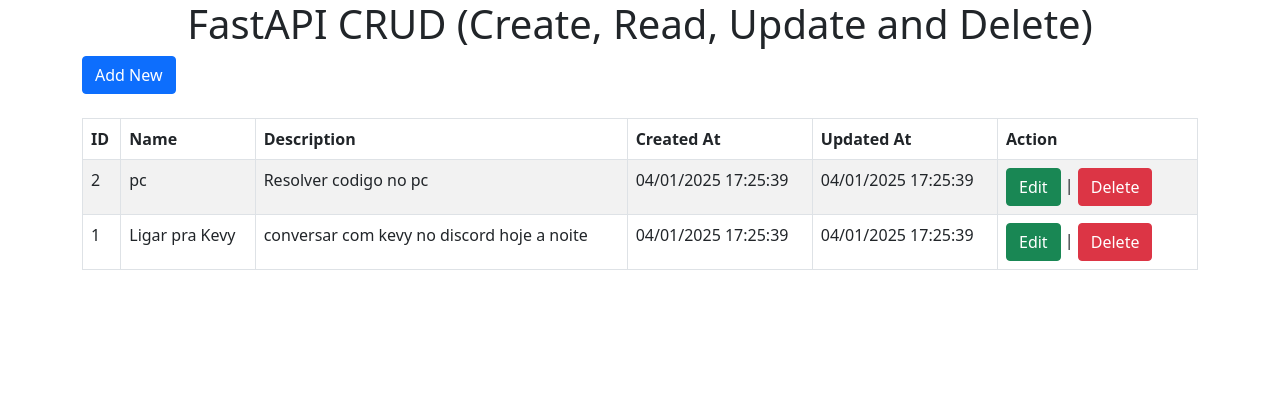
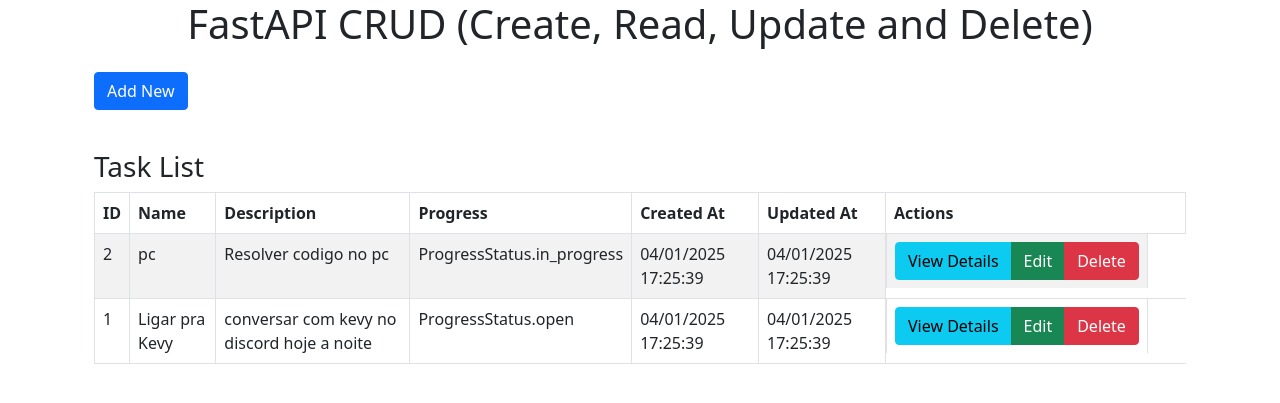
Before and after one commit to devcleristonjr/fast_api, a FastAPI app: page / in a window 1280 px wide. Shown: the top 403 px of the page. Run offline with FastAPI, Linux system fonts and the light colour scheme; data comes from the database, SQL or seed files in the repository; both versions use the stored data as it was after the commit.

Commit message:
second commit

```diff
--- a/main.py
+++ b/main.py
@@ -1,13 +1,16 @@
-from fastapi import FastAPI,Request,Depends,Form,status
+from fastapi import FastAPI, Request, Depends, Form, status
 from fastapi.templating import Jinja2Templates
 import models
-from database import engine,sessionlocal
-from sqlalchemy.orm import Session,declarative_base
+from database import engine, sessionlocal
+from sqlalchemy.orm import Session, declarative_base
 from fastapi.responses import RedirectResponse
 from fastapi.staticfiles import StaticFiles
 from datetime import datetime
-from sqlalchemy import Column, Integer, String, DateTime
+from sqlalchemy import Column, Integer, String, DateTime, Enum
+import enum
 
+# Import ProgressStatus from models
+from models import ProgressStatus
 
 models.Base.metadata.create_all(bind=engine)
 
@@ -15,7 +18,7 @@
 
 app = FastAPI()
 
-app.mount("/static", StaticFiles(directory="static"), name = "static")
+app.mount("/static", StaticFiles(directory="static"), name="static")
 
 def get_db():
     db = sessionlocal()
@@ -30,15 +33,23 @@
     return templates.TemplateResponse("index.html", {"request": request, "users": users})
 
 @app.post("/add")
-async def add(request: Request, name: str = Form(...), description: str = Form(...), db: Session = Depends(get_db)):
-    user = models.User(name=name, description=description,)
+async def add(request: Request, name: str = Form(...), description: str = Form(...), progress: ProgressStatus = Form(...), db: Session = Depends(get_db)):
+    user = models.User(name=name, description=description, progress=progress)
     db.add(user)
     db.commit()
     db.refresh(user)  # Ensure the created user has all data, including timestamps
     return RedirectResponse(url=app.url_path_for("home"), status_code=status.HTTP_303_SEE_OTHER)
 
+@app.get("/user/{user_id}")
+async def get_user(user_id: int, request: Request, db: Session = Depends(get_db)):
+    user = db.query(models.User).filter(models.User.id == user_id).first()
+    if not user:
+        return templates.TemplateResponse("user_not_found.html", {"request": request, "user_id": user_id})
+    print(f"User data: {user}")  # Log para verificar o conteúdo do usuário
+    return templates.TemplateResponse("user_detail.html", {"request": request, "user": user})
+
 @app.get("/addnew")
-async def addnew(request:Request):
+async def addnew(request: Request):
     return templates.TemplateResponse("addnew.html", {"request": request})
 
 @app.get("/edit/{user_id}")
@@ -47,18 +58,19 @@
     return templates.TemplateResponse("edit.html", {"request": request, "user": user})
 
 @app.post("/update/{user_id}")
-async def update(request: Request, user_id: int, name: str = Form(...), description: str = Form(...), db: Session = Depends(get_db)):
+async def update(request: Request, user_id: int, name: str = Form(...), description: str = Form(...), progress: ProgressStatus = Form(...), db: Session = Depends(get_db)):
     user = db.query(models.User).filter(models.User.id == user_id).first()
     if user:
         user.name = name
         user.description = description
+        user.progress = progress
         db.commit()  # The `updated_at` will be updated automatically
         db.refresh(user)
     return RedirectResponse(url=app.url_path_for("home"), status_code=status.HTTP_303_SEE_OTHER)
 
 @app.get("/delete/{user_id}")
 async def delete(request: Request, user_id: int, db: Session = Depends(get_db)):
-    users = db.query(models.User).filter(models.User.id == user_id).first()
-    db.delete(users)
+    user = db.query(models.User).filter(models.User.id == user_id).first()
+    db.delete(user)
     db.commit()
     return RedirectResponse(url=app.url_path_for("home"), status_code=status.HTTP_303_SEE_OTHER)
--- a/templates/index.html
+++ b/templates/index.html
@@ -1,19 +1,22 @@
 {% extends 'base.html' %}
 
 {% block content %}
+<div class="container mt-4">
     <div class="row">
         <div class="col-12">
-        <a href="addnew/" class="btn btn-primary">Add New</a>
+            <a href="addnew/" class="btn btn-primary mb-3">Add New</a>
             <br><br>
-        <table class="table table-bordered table-striped">
+            <h3>Task List</h3>
+            <table class="table table-striped table-bordered">
                 <thead>
                     <tr>
                         <th>ID</th>
                         <th>Name</th>
                         <th>Description</th>
+                        <th>Progress</th>
                         <th>Created At</th>
                         <th>Updated At</th>
-                    <th width="200">Action</th>
+                        <th width="300">Actions</th>
                     </tr>
                 </thead>
                 <tbody>
@@ -22,10 +25,13 @@
                             <td>{{ rs.id }}</td>
                             <td>{{ rs.name }}</td>
                             <td>{{ rs.description }}</td>
+                            <td>{{ rs.progress }}</td>
                             <td>{{ rs.created_at.strftime('%d/%m/%Y %H:%M:%S') }}</td>
                             <td>{{ rs.updated_at.strftime('%d/%m/%Y %H:%M:%S') }}</td>
-                        <td>
-                            <a href="edit/{{ rs.id }}" class="btn btn-success">Edit</a> | <a href="delete/{{ rs.id }}" class="btn btn-danger">Delete</a>
+                            <td class="btn-group">
+                                <a href="user/{{ rs.id }}" class="btn btn-info">View Details</a>
+                                <a href="edit/{{ rs.id }}" class="btn btn-success">Edit</a>
+                                <a href="delete/{{ rs.id }}" class="btn btn-danger">Delete</a>
                             </td>
                         </tr>
                     {% endfor %}
@@ -33,5 +39,5 @@
             </table>
         </div>
     </div>
-
+</div>
 {% endblock content %}
```
Also changed, not shown: models.py (+17 -4 lines), templates/addnew.html (+14 -7 lines), templates/edit.html (+13 -5 lines), templates/user_detail.html (added, +33 -0 lines), templates/user_not_found.html (added, +7 -0 lines), fastapidb.sqlite3. Lines whose indentation alone changed are shown as unchanged.
